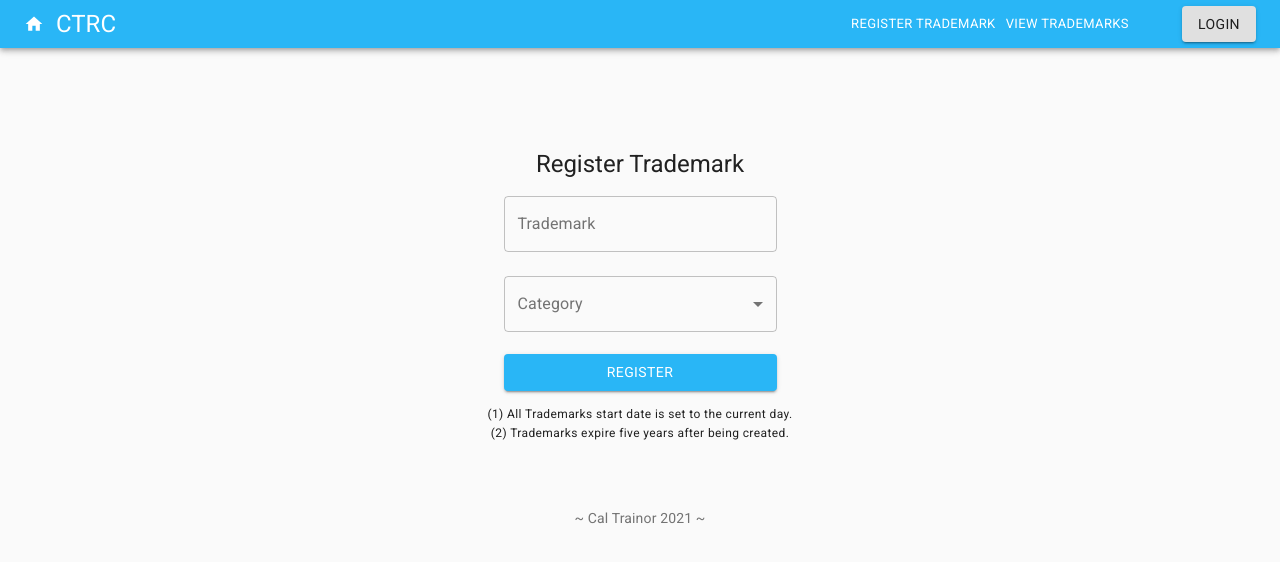
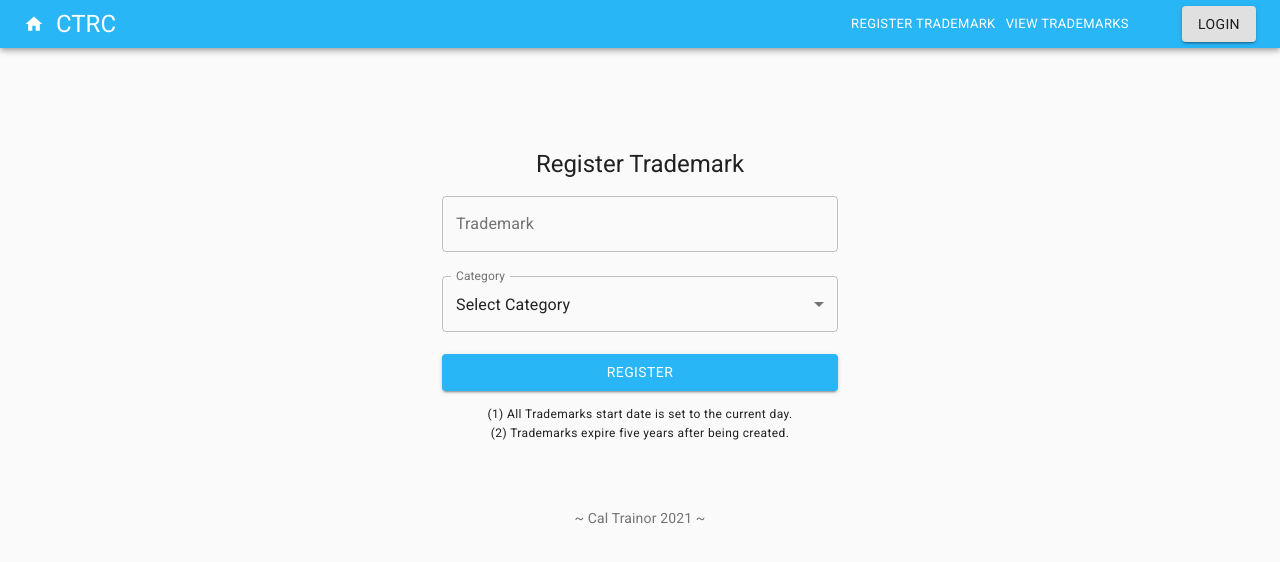
Before and after one commit to Ctrain16/Trademark-Registration, a React (Create React App) app in the folder client/: page /Register in a window 1280 px wide. Shown: the top 562 px of the page. Built offline with nearby package versions, Linux system fonts and the light colour scheme.

Commit message:
fixed registration issue and styling

```diff
--- a/client/src/components/Register.js
+++ b/client/src/components/Register.js
@@ -74,10 +74,18 @@ function Register({ loggedIn, email, setResultsList, trademarkCategories }) {
             fullWidth
             name="category"
             label="Category"
-            id="category"
+            SelectProps={{
+              native: true,
+            }}
+            InputLabelProps={{
+              shrink: true,
+            }}
             value={category}
             onChange={(e) => setCategory(e.target.value)}
           >
+            <option value="" disabled>
+              Select Category
+            </option>
             {trademarkCategories.map((option) => (
               <option key={option} value={option}>
                 {option}
```
